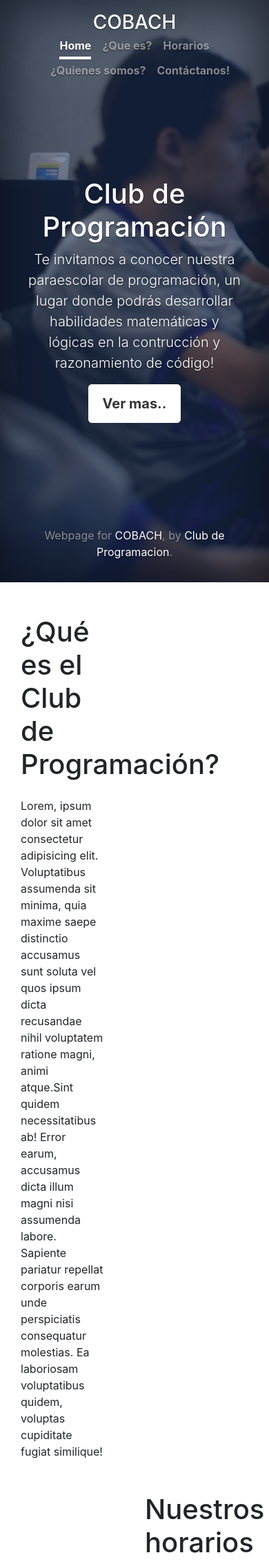
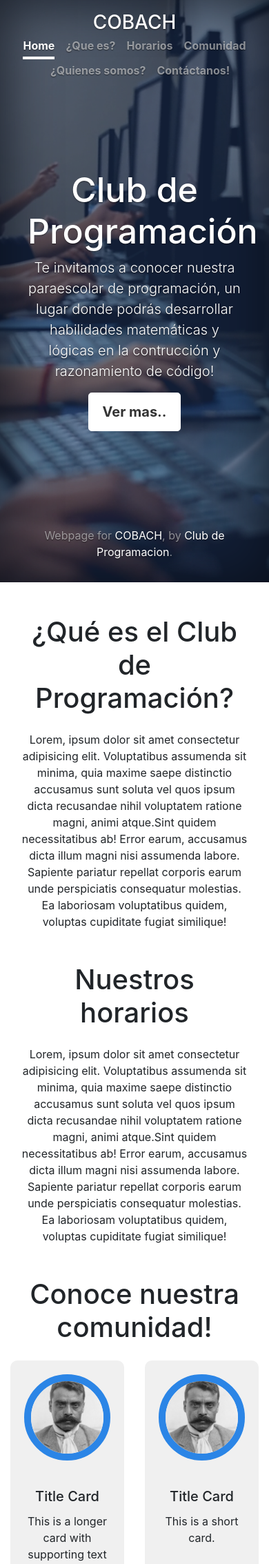
Before and after one commit to cobachih-dev/django-website, a Django app: page / in a window 390 px wide; the page is wider, and only the part inside the window is pictured. Shown: the top 2267 px of that part at 69% size. Run offline with Django 3.2, Linux system fonts and the light colour scheme; some libraries are stand-ins or nearby versions.

Commit message:
People cards added, responsive bugs fixed

```diff
--- a/static/css/cover.css
+++ b/static/css/cover.css
@@ -48,8 +48,15 @@ body {
   color: #fff;
   background-image: url("../img/banner-prueba-1.png");
   background-size: cover;
+  background-position: center center;
+  background-repeat: no-repeat;
+
+  background-attachment: fixed;
   text-shadow: 0 .05rem .1rem #00000080;
   box-shadow: inset 0 0 5rem #00000080;
+}
+.primary-title{
+  font-size: 50px !important;
 }
 
 /* .body:before {
--- a/static/css/style.css
+++ b/static/css/style.css
@@ -0,0 +1,14 @@
+.people-photo{
+    object-fit: cover;
+}
+.image-container{
+    padding: 20px;
+}
+.community-cards-container .card{
+    background-color: #f0f0f0;
+    border-radius: 10px;
+    border: none;
+}
+.community-cards-container .people-photo{
+    border: 10px solid #2b85e6;
+}
--- /dev/null
+++ b/templates/cover.html
@@ -0,0 +1,24 @@
+<div class="cover-background">
+    <div class="body">
+        <div class="cover-container d-flex w-100 h-100 p-3 mx-auto flex-column">
+        {% include "header.html" %}
+            <main role="main" class="inner cover">
+                <h1 class="cover-heading primary-title h1">
+                    Club de Programación
+                </h1>
+                <p class="lead">
+                    Te invitamos a conocer nuestra paraescolar
+                    de programación, un lugar donde podrás desarrollar habilidades matemáticas y lógicas en la contrucción y razonamiento de código!
+                </p>
+                <p class="lead">
+                <a href="#" class="btn btn-lg btn-secondary">Ver mas..</a>
+                </p>
+            </main>
+            <footer class="mastfoot mt-auto">
+                <div class="inner">
+                <p>Webpage for <a href="https://getbootstrap.com/">COBACH</a>, by <a href="https://twitter.com/mdo">Club de Programacion</a>.</p>
+                </div>
+            </footer>
+        </div>
+    </div>
+</div>
--- a/templates/header.html
+++ b/templates/header.html
@@ -7,6 +7,7 @@
         <a class="nav-link active" href="#">Home</a>
         <a class="nav-link" href="#">¿Que es?</a>
         <a class="nav-link" href="#">Horarios</a>
+        <a class="nav-link" href="#">Comunidad</a>
         <a class="nav-link" href="#">¿Quienes somos?</a>
         <a class="nav-link" href="#">Contáctanos!</a>
     </nav>
--- /dev/null
+++ b/templates/website/about_us.html
@@ -0,0 +1,34 @@
+{% load static %}
+<div class="content-text col-md-10 offset-md-1">
+    <h1 class="h1 mb-4">
+        ¿Quienes somos?
+    </h1>
+    <div class="row row-cols-1 row-cols-md-2">
+    <div class="col mb-4">
+        <div class="card h-100">
+            <div class="photo-container embed-responsive embed-responsive-1by1">
+                <img src="{% static 'img/picture-example-1.jpg' %}" class="card-img-top embed-responsive-item people-photo" alt="..." >
+            </div>
+            <div class="card-body">
+                <h5 class="card-title">Saul Tapia Loya</h5>
+                <p class="card-text">
+                    This is a longer card with supporting text below as a natural lead-in to additional content. This content is a little bit longer.
+                </p>
+            </div>
+            </div>
+        </div>
+        <div class="col mb-4">
+            <div class="card h-100">
+            <div class="photo-container embed-responsive embed-responsive-1by1">
+                <img src="{% static 'img/picture-example-1.jpg' %}" class="card-img-top embed-responsive-item people-photo" alt="..." >
+            </div>
+            <div class="card-body">
+                <h5 class="card-title">Adrian Alejandro Gonzalez Dominguez </h5>
+                <p class="card-text">
+                    This is a short card.
+                </p>
+            </div>
+            </div>
+        </div>
+    </div>
+</div>
--- a/templates/website/candidate_registrer_form.html
+++ b/templates/website/candidate_registrer_form.html
@@ -1,5 +1,5 @@
 <!-- Candidate registrer form -->
-<div class="container col-4 offset-9">
+<div class="container col-10 col-md-8 col-lg-4 offset-lg-9">
     <h1 class="h1">
         Contactános
     </h1>
--- a/templates/website/description.html
+++ b/templates/website/description.html
@@ -1,4 +1,4 @@
-<div class="content-text col-5 text-left">
+<div class="content-text col-md-6 text-md-left">
     <h1 class="h1 mb-4">
         ¿Qué es el Club de Programación?
     </h1>
--- a/templates/website/home.html
+++ b/templates/website/home.html
@@ -6,30 +6,7 @@
 {% endblock title %}
 
 {% block container %}
-    <div class="cover-background">
-        <div class="body">
-            <div class="cover-container d-flex w-100 h-100 p-3 mx-auto flex-column">
-            {% include "header.html" %}
-                <main role="main" class="inner cover">
-                    <h1 class="cover-heading">
-                        Club de Programación
-                    </h1>
-                    <p class="lead">
-                        Te invitamos a conocer nuestra paraescolar
-                        de programación, un lugar donde podrás desarrollar habilidades matemáticas y lógicas en la contrucción y razonamiento de código!
-                    </p>
-                    <p class="lead">
-                    <a href="#" class="btn btn-lg btn-secondary">Ver mas..</a>
-                    </p>
-                </main>
-                <footer class="mastfoot mt-auto">
-                    <div class="inner">
-                    <p>Webpage for <a href="https://getbootstrap.com/">COBACH</a>, by <a href="https://twitter.com/mdo">Club de Programacion</a>.</p>
-                    </div>
-                </footer>
-            </div>
-        </div>
-    </div>
+    {% include "cover.html" %}
     <div class="container mt-5 ">
         {% include "website/description.html" %}
     </div>
@@ -37,6 +14,10 @@
         {% include "website/schedule.html" %}
     </div>
     <div class="container mt-5 ">
+        {% include "website/meet_our_community.html" %}
+    </div>
+    <div class="container mt-5 ">
+        {% include "website/about_us.html" %}
     </div>
     <div class="container mt-5 mb-5">
         {% include "website/candidate_registrer_form.html" %}
--- /dev/null
+++ b/templates/website/meet_our_community.html
@@ -0,0 +1,130 @@
+{% load static %}
+<div class="content-text">
+    <h1 class="h1 mb-4">
+        Conoce nuestra comunidad!
+    </h1>
+    <div class="community-cards-container">
+        <div class="row row-cols-2 row-cols-md-4">
+            <div class="col mb-4">
+                <div class="card h-100">
+                <div class="image-container">
+                    <div class="photo-container embed-responsive embed-responsive-1by1">
+                        <img src="{% static 'img/picture-example-1.jpg' %}" class="card-img-top embed-responsive-item rounded-circle people-photo" alt="..." >
+                    </div>
+                </div>
+                <div class="card-body">
+                    <h5 class="card-title">Title Card</h5>
+                    <p class="card-text">
+                        This is a longer card with supporting text below as a natural lead-in to additional content. This content is a little bit longer.
+                    </p>
+                </div>
+                </div>
+            </div>
+            <div class="col mb-4">
+                <div class="card h-100">
+                <div class="image-container">
+                    <div class="photo-container embed-responsive embed-responsive-1by1">
+                        <img src="{% static 'img/picture-example-1.jpg' %}" class="card-img-top embed-responsive-item rounded-circle people-photo" alt="..." >
+                    </div>
+                </div>
+                <div class="card-body">
+                    <h5 class="card-title">Title Card</h5>
+                    <p class="card-text">
+                        This is a short card.
+                    </p>
+                </div>
+                </div>
+            </div>
+            <div class="col mb-4">
+                <div class="card h-100">
+                <div class="image-container">
+                    <div class="photo-container embed-responsive embed-responsive-1by1">
+                        <img src="{% static 'img/picture-example-1.jpg' %}" class="card-img-top embed-responsive-item rounded-circle people-photo" alt="..." >
+                    </div>
+                </div>
+                <div class="card-body">
+                    <h5 class="card-title">Title Card</h5>
+                    <p class="card-text">
+                        This is a longer card with supporting text below as a natural lead-in to additional content. This content is a little bit longer.
+                    </p>
+                </div>
+                </div>
+            </div>
+            <div class="col mb-4">
+                <div class="card h-100">
+                <div class="image-container">
+                    <div class="photo-container embed-responsive embed-responsive-1by1">
+                        <img src="{% static 'img/picture-example-1.jpg' %}" class="card-img-top embed-responsive-item rounded-circle people-photo" alt="..." >
+                    </div>
+                </div>
+                <div class="card-body">
+                    <h5 class="card-title">Title Card</h5>
+                    <p class="card-text">
+                        This is a short card.
+                    </p>
+                </div>
+                </div>
+            </div>
+            <div class="col mb-4">
+                <div class="card h-100">
+                <div class="image-container">
+                    <div class="photo-container embed-responsive embed-responsive-1by1">
+                        <img src="{% static 'img/picture-example-1.jpg' %}" class="card-img-top embed-responsive-item rounded-circle people-photo" alt="..." >
+                    </div>
+                </div>
+                <div class="card-body">
+                    <h5 class="card-title">Title Card</h5>
+                    <p class="card-text">
+                        This is a longer card with supporting text below as a natural lead-in to additional content. This content is a little bit longer.
+                    </p>
+                </div>
+                </div>
+            </div>
+            <div class="col mb-4">
+                <div class="card h-100">
+                <div class="image-container">
+                    <div class="photo-container embed-responsive embed-responsive-1by1">
+                        <img src="{% static 'img/picture-example-1.jpg' %}" class="card-img-top embed-responsive-item rounded-circle people-photo" alt="..." >
+                    </div>
+                </div>
+                <div class="card-body">
+                    <h5 class="card-title">Title Card</h5>
+                    <p class="card-text">
+                        This is a short card.
+                    </p>
+                </div>
+                </div>
+            </div>
+            <div class="col mb-4">
+                <div class="card h-100">
+                <div class="image-container">
+                    <div class="photo-container embed-responsive embed-responsive-1by1">
+                        <img src="{% static 'img/picture-example-1.jpg' %}" class="card-img-top embed-responsive-item rounded-circle people-photo" alt="..." >
+                    </div>
+                </div>
+                <div class="card-body">
+                    <h5 class="card-title">Title Card</h5>
+                    <p class="card-text">
+                        This is a longer card with supporting text below as a natural lead-in to additional content. This content is a little bit longer.
+                    </p>
+                </div>
+                </div>
+            </div>
+            <div class="col mb-4">
+                <div class="card h-100">
+                <div class="image-container">
+                    <div class="photo-container embed-responsive embed-responsive-1by1">
+                        <img src="{% static 'img/picture-example-1.jpg' %}" class="card-img-top embed-responsive-item rounded-circle people-photo" alt="..." >
+                    </div>
+                </div>
+                <div class="card-body">
+                    <h5 class="card-title">Title Card</h5>
+                    <p class="card-text">
+                        This is a short card.
+                    </p>
+                </div>
+                </div>
+            </div>
+        </div>
+    </div>
+</div>
--- a/templates/website/schedule.html
+++ b/templates/website/schedule.html
@@ -1,4 +1,4 @@
-<div class="content-text offset-6 col-6 text-right">
+<div class="content-text offset-md-6 col-md-6 text-md-right">
     <h1 class="h1 mb-4">
         Nuestros horarios
     </h1>
```
Also changed, not shown: static/img/picture-example-1.jpg (added).
